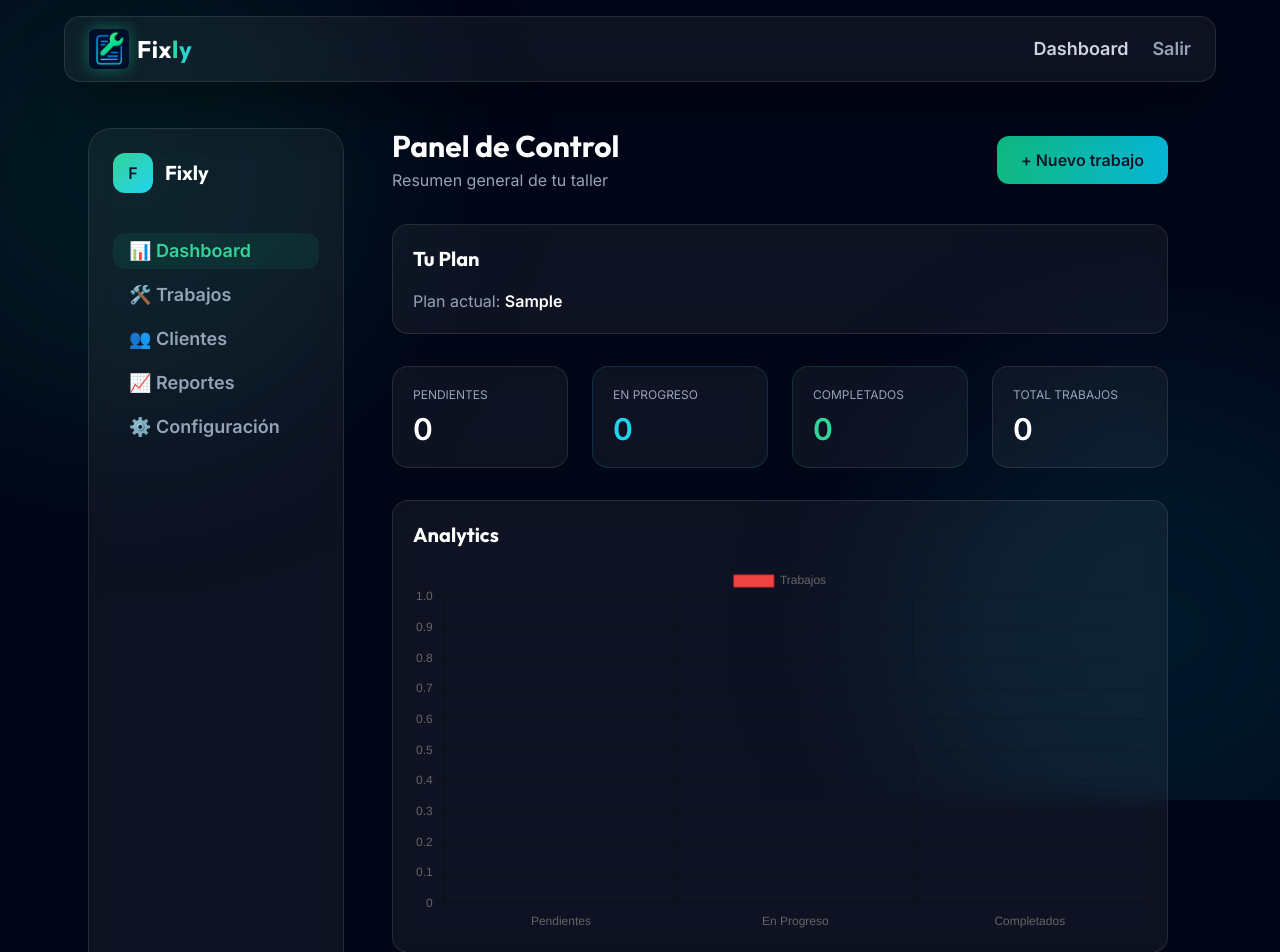
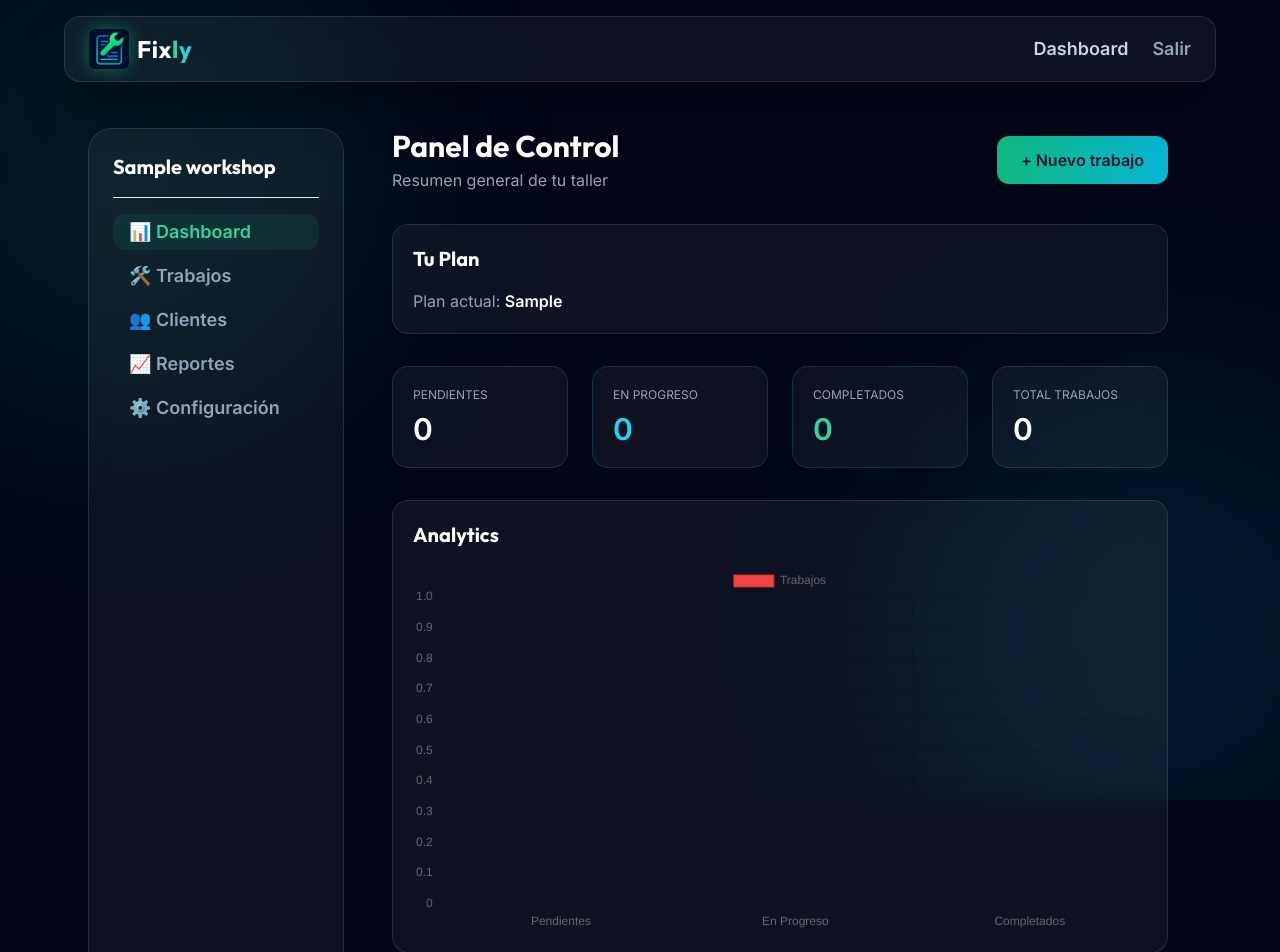
Before and after one commit to jhon-henao13/Fixly, a Flask app: page /dashboard in a window 1280 px wide. Shown: the top 952 px of the page. Run offline with Flask 3, Linux system fonts and the light colour scheme; a user stored in the database is signed in; tables that the repository leaves empty hold one stand-in row (values such as "Sample post"); some libraries are stand-ins or nearby versions.

Commit message:
Favicon y ajustes en dashboard hr

```diff
--- a/templates/base.html
+++ b/templates/base.html
@@ -8,6 +8,8 @@
   <link rel="preconnect" href="https://fonts.googleapis.com">
   <link rel="preconnect" href="https://fonts.gstatic.com" crossorigin>
   <link href="https://fonts.googleapis.com/css2?family=Inter:wght@300;400;600&family=Outfit:wght@500;700;800&display=swap" rel="stylesheet">
+
+  <link rel="icon" href="{{ url_for('static', filename='img/icon.png') }}" type="image/png">
 
   <script src="https://cdn.tailwindcss.com"></script>
 
--- a/templates/dashboard.html
+++ b/templates/dashboard.html
@@ -8,12 +8,14 @@
 
     <!-- Logo -->
     <div>
-      <div class="flex items-center gap-3 mb-10">
-        <div class="w-10 h-10 rounded-xl bg-gradient-to-br from-emerald-400 to-cyan-400 flex items-center justify-center text-slate-900 font-bold">
+      <div class="flex items-center gap-3 mb-4">
+        <!-- <div class="w-10 h-10 rounded-xl bg-gradient-to-br from-emerald-400 to-cyan-400 flex items-center justify-center text-slate-900 font-bold">
           F
-        </div>
-        <span class="text-xl font-heading font-bold text-white">Fixly</span>
+        </div> -->
+        <span class="text-xl text-center font-heading font-bold text-white">{{ current_user.workshop.name }}</span>
       </div>
+
+      <hr class="pb-4">
 
       <!-- Nav -->
       <nav class="space-y-2 text-sm">
```
